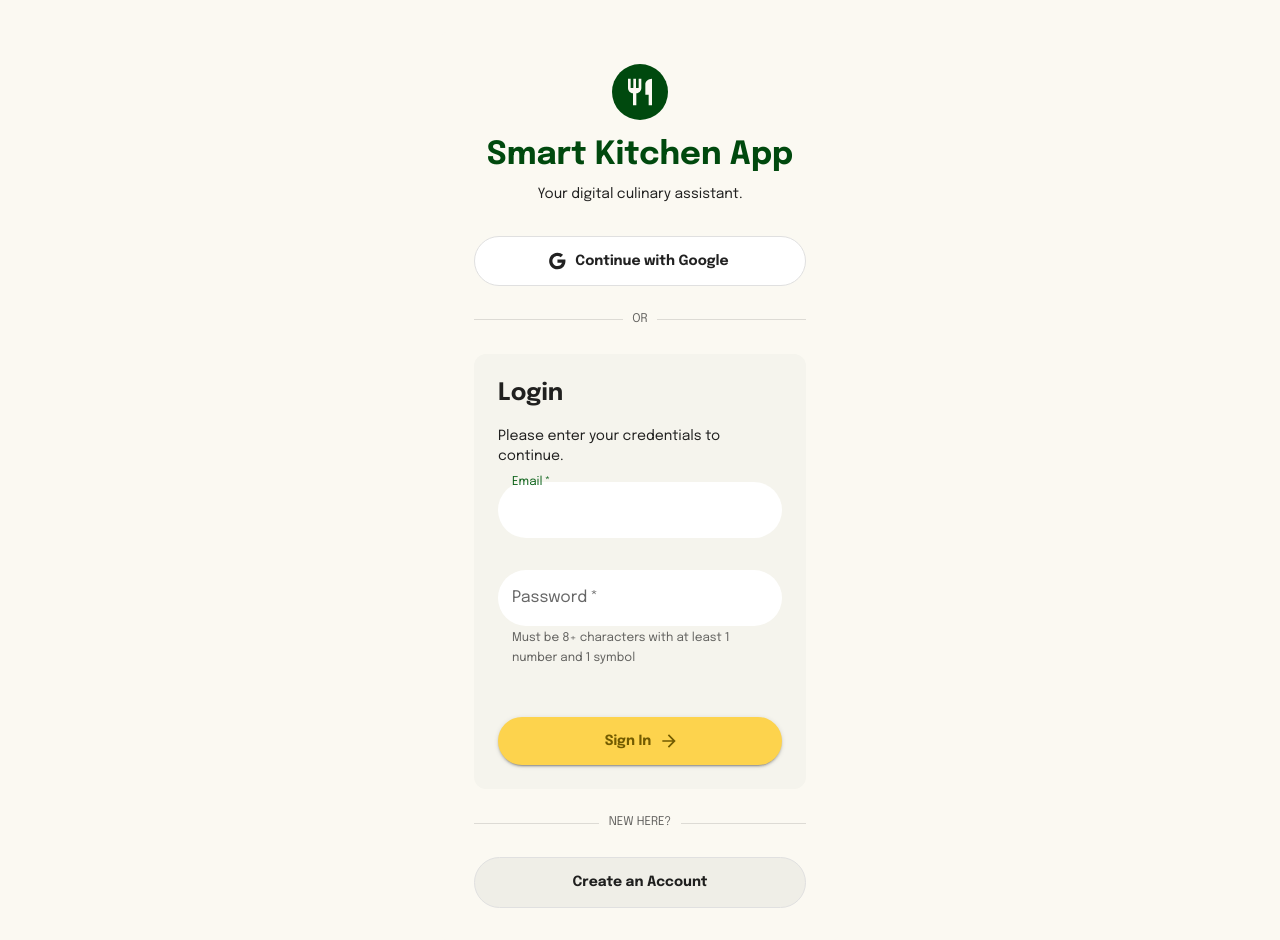
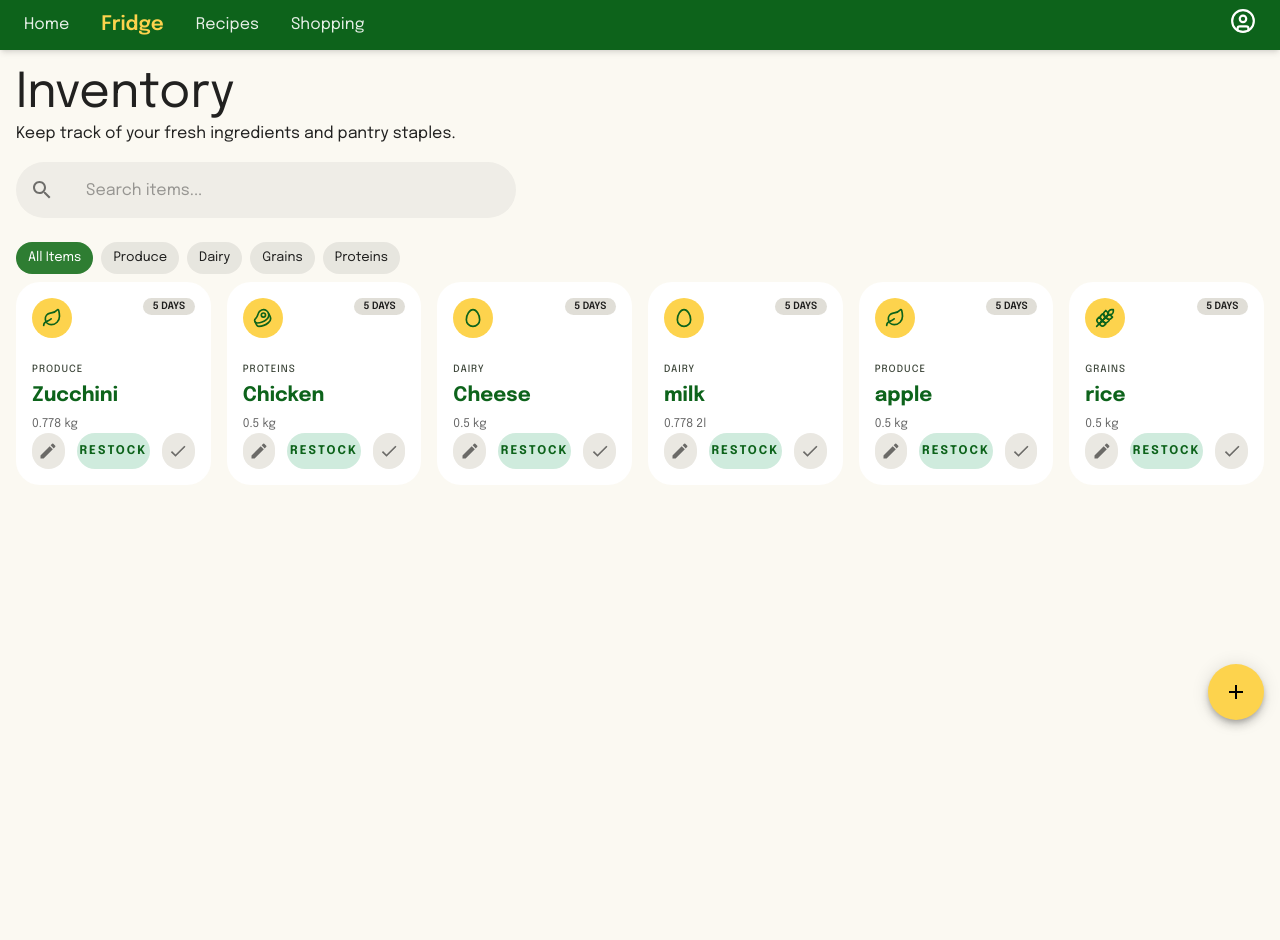
Before and after one commit to Code-the-Dream-School/l-group-practicum-team3, a React (Vite) app in the folder frontend/: page /fridge in a window 1280 px wide. Before the commit this address led to /login. After the commit the page ends 800 px from the top, so only its background shows below. Built offline with nearby package versions, Linux system fonts and the light colour scheme; a web font is replaced by a local one.

Commit message:
added styles based on the figma design

```diff
--- a/frontend/src/App.jsx
+++ b/frontend/src/App.jsx
@@ -18,7 +18,7 @@ import PublicRoutes from "./utils/PublicRoutes";
 
 
 function App() {
-  const user = null
+  const user = !null
 
   return (
     <ThemeProvider theme={theme}>
--- a/frontend/src/pages/private/Fridge.jsx
+++ b/frontend/src/pages/private/Fridge.jsx
@@ -6,6 +6,14 @@ import SearchIcon from "@mui/icons-material/Search";
 import EditIcon from "@mui/icons-material/Edit";
 import CheckIcon from "@mui/icons-material/Check";
 import AddIcon from "@mui/icons-material/Add";
+import { Leaf, Egg, Beef, Wheat } from "lucide-react"
+
+const categoryIcons = {
+  produce: <Leaf size={20} color="#0D631B" />,
+  dairy: <Egg size={20} color="#0D631B" />,
+  proteins: <Beef size={20} color="#0D631B" />,
+  grains: <Wheat size={20} color="#0D631B" />
+};
 
 const data = {
     "date": "06/01/2016",
@@ -33,21 +41,21 @@ const data = {
         },
         {
             "name": "milk",
-            "category": "Dairy",
+            "category": "dairy",
             "quantity": 0.778,
             "unit": "2l",
             "price": 4.66
         },
         {
             "name": "apple",
-            "category": "Produce",
+            "category": "produce",
             "quantity": 0.500,
             "unit": "kg",
             "price": 10.25
         },
         {
             "name": "rice",
-            "category": "Grains",
+            "category": "grains",
             "quantity": 0.5,
             "unit": "kg",
             "price": 4.66
@@ -73,12 +81,20 @@ function Header() {
 
 function SearchBar({search, setSearch}) {
   return (
+    <Box sx={{mt: 1, mb: 1, maxWidth: 500}}>
     <TextField
       fullWidth
       placeholder="Search items..."
       value={search}
       onChange={(e) => setSearch(e.target.value)}
-      sx={{mt: 3}}
+      sx={{
+        mt: 1,
+        mb: 2,
+        "& .MuiOutlinedInput-root": {
+          borderRadius: "999px",
+          bgcolor: "#EFEDE7"
+        }
+      }}
       slotProps={{
         input: {
           startAdornment: (
@@ -89,12 +105,13 @@ function SearchBar({search, setSearch}) {
         }
       }}
     />
+    </Box>
   )
 }
 
 function CategoryFilter({selectedCategory, setSelectedCategory}) {
   return (
-    <Stack direction="row" spacing={1} mt={3} sx={{flexWrap: "wrap"}}>
+    <Stack direction="row" spacing={1} mt={3} sx={{overflowX: "auto", pb: 1,}}>
       {CATEGORIES.map(cat => (
         <Chip
           key={cat}
@@ -109,55 +126,139 @@ function CategoryFilter({selectedCategory, setSelectedCategory}) {
 
 function ItemCard({item}) {
   return (
-    <Card sx={{width: "100%", height: "100%"}}>
-      <CardContent>
+    <Card
+      sx={{
+        position: "relative",
+        borderRadius: "24px",
+        bgcolor: "#FFFFFF",
+        boxShadow: "none",
+        p: 2,
+      }}
+    >
+      <CardContent
+        sx={{
+          p: 0,
+          "&:last-child": {
+            pb: 0,
+          }
+          }}>
+        <Stack direction="row" justifyContent="space-between" alignItems="center">
+
+        {/*Icon circle*/}
+        <Box
+          sx={{
+            width: 40,
+            height: 40,
+            borderRadius: "50%",
+            bgcolor: "#FDD34D",
+            display: "flex",
+            alignItems: "center",
+            justifyContent: "center",
+          }}
+        >
+          {categoryIcons[item.category]}
+        </Box>
+
+        {/* Days*/}
+        <Box
+          sx={{
+            position: "absolute",
+            right: 16,
+            bgcolor: "#E0DED7",
+            px: 1.2,
+            py: 0.3,
+            borderRadius: "999px",
+            fontSize: 10,
+            lineHeight: 1.2,
+            fontWeight: 600,
+          }}
+        >
+          5 DAYS
+        </Box>
+        </Stack>
+
+        {/*Category */}
         <Typography
-          variant="caption"
-          color="text.secondary"
-          sx={{textTransform: "uppercase"}}
+          sx={{
+            fontSize: 10,
+            fontWeight: 500,
+            letterSpacing: 1,
+            color: "#40493D",
+            textTransform: "uppercase",
+            mt: 3,
+          }}
         >
           {item.category}
         </Typography>
 
-        <Typography variant="h6" fontWeight={700}>
+        {/* Name */}
+
+        <Typography
+          sx={{
+            fontSize: 20,
+            fontWeight: 700,
+            color: "#0D631B",
+            mt: 0.5,
+          }}
+        >
           {item.name}
         </Typography>
 
-        <Typography>
+        {/* Quantity */}
+        <Typography
+          sx={{
+            fontSize: 12,
+            color: "text.secondary",
+            mt: 0.5,
+          }}
+        >
           {item.quantity} {item.unit}
         </Typography>
 
+        {/* Actions */}
         <Stack
           direction="row"
-          sx={{
-            justifyContent: "space-between",
-            alignItems: "center"
-          }}
-          mt={2}
+          alignItems= "center"
+          spacing={1.5}
+          mt={1.5}
         >
-          <IconButton>
-            <EditIcon />
+          <IconButton
+            sx={{
+              bgcolor: "#EAE8E2",
+              px: 0.8,
+              height: 36,
+              borderRadius: "999px"
+            }}
+          >
+            <EditIcon fontSize="small"/>
           </IconButton>
 
           <Button
-            variant="contained"
             sx={{
-              backgroundColor: "#D1FAE5",
-              color: "#065f46",
+              bgcolor: "#CFEBDD",
+              color: "#0D631B",
               fontWeight: 700,
+              fontSize: 12,
               letterSpacing: 2,
               borderRadius: "999px",
               px: 3,
               "&:hover": {
-                backgroundColor: "#BEE9D3"
+                bgcolor: "#BEE3CF"
               },
             }}
           >
-            Restock
+            RESTOCK
           </Button>
 
-          <IconButton>
-            <CheckIcon />
+          <IconButton
+            sx={{
+              bgcolor: "#EAE8E2",
+              px: 0.8,
+              height: 36,
+              borderRadius: "999px"
+            }}
+          >
+            <CheckIcon  fontSize="small" />
           </IconButton>
 
         </Stack>
@@ -194,10 +295,18 @@ export default function Fridge() {
         setSelectedCategory={setSelectedCategory}
       />
 
-      <Grid container spacing={2}>
+      <Grid container spacing={2} alignItems="strech">
         {
           filteredItems.map((item, index) => (
-            <Grid item xs={6} key={index}>
+            <Grid
+              size={{
+                xs: 6,
+                sm: 4,
+                md: 3,
+                lg: 2,
+              }}
+              key={index}
+            >
               <ItemCard item={item} />
             </Grid>
           ))
@@ -216,8 +325,10 @@ export default function Fridge() {
       <Fab
         sx={{
           position: "fixed",
-          bottom: 16,
-          right: 16
+          bottom: 80,
+          right: 16,
+          bgcolor: "#FDD34D",
+          color: "#000"
         }}
         color="secondary"
       >
```
